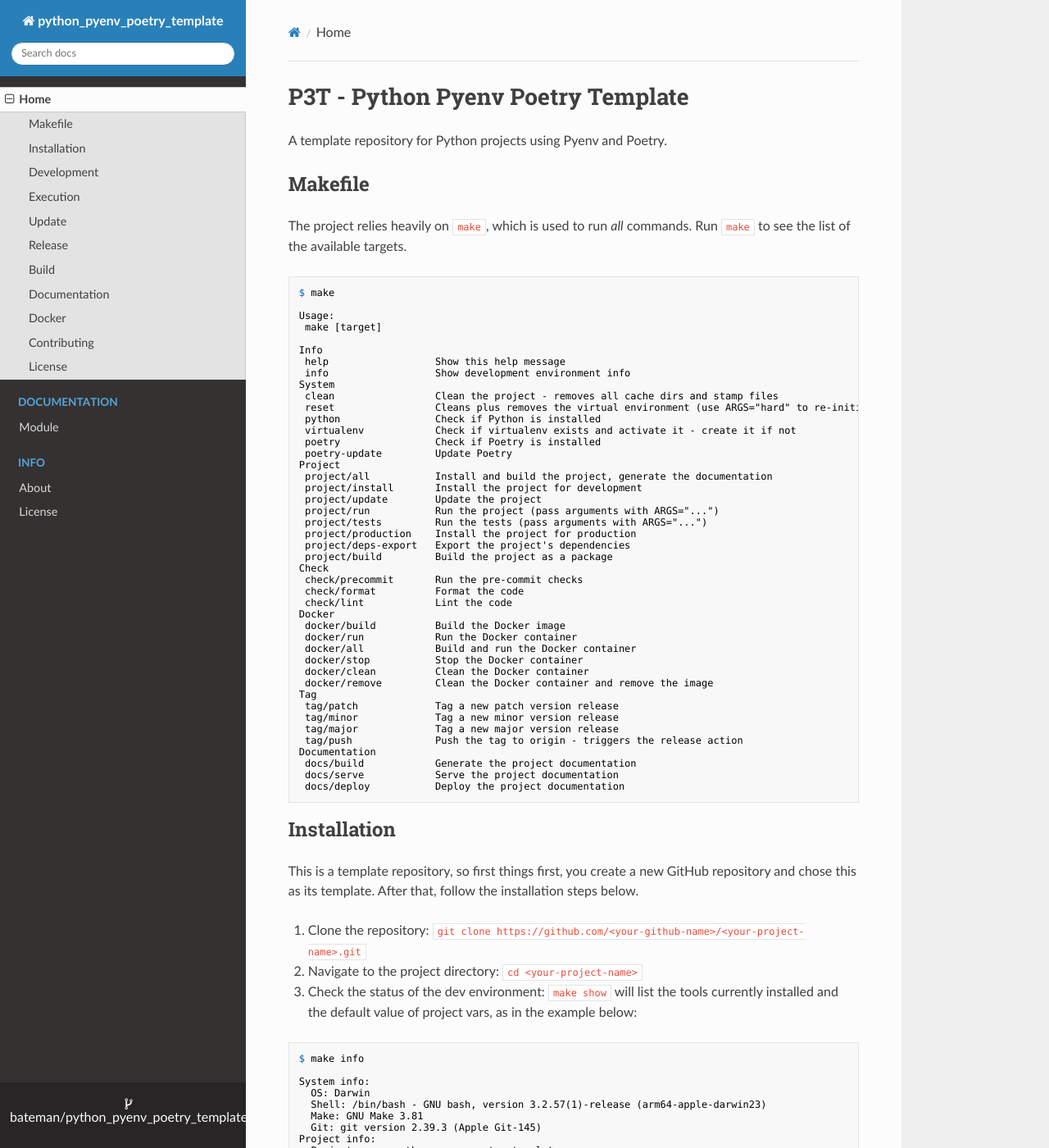
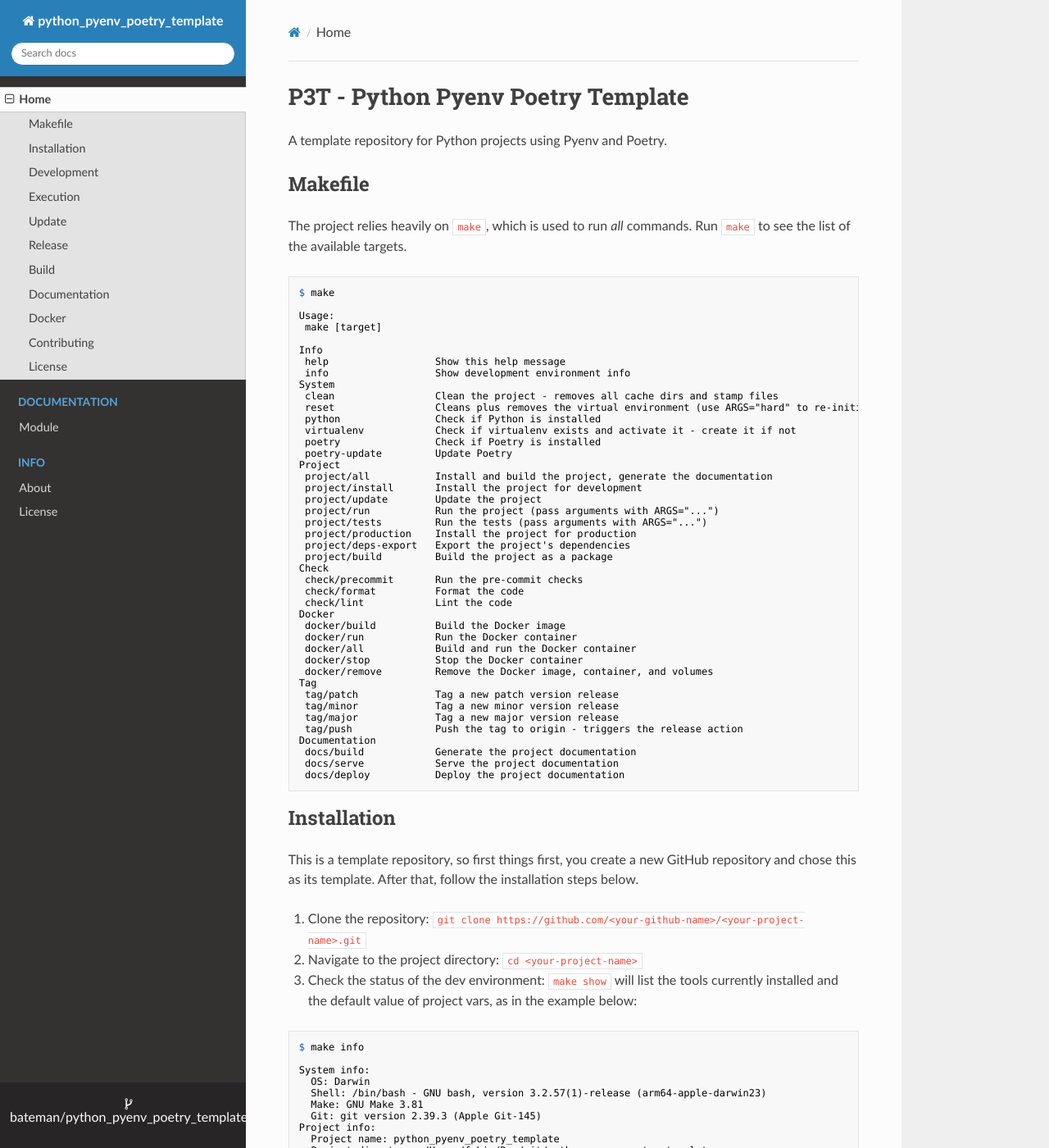
Before and after one commit to bateman/python_pyenv_poetry_template, an MkDocs documentation site: the page built from docs/index.md, in a window 1280 px wide and 1400 px high. Shown: the whole window at 82% size. Built offline with MkDocs 1.6.1, drawn with Linux system fonts in a browser that asks for light colours; nearby versions of some CDN libraries.

Commit message:
Remove redundant docker/clean target

```diff
--- a/docs/index.md
+++ b/docs/index.md
@@ -40,8 +40,7 @@ Docker
  docker/run            Run the Docker container
  docker/all            Build and run the Docker container
  docker/stop           Stop the Docker container
- docker/clean          Clean the Docker container
- docker/remove         Clean the Docker container and remove the image
+ docker/remove         Remove the Docker image, container, and volumes
 Tag
  tag/patch             Tag a new patch version release
  tag/minor             Tag a new minor version release
```
Also changed, not shown: README.md (+1 -2 lines), 1 other file.
